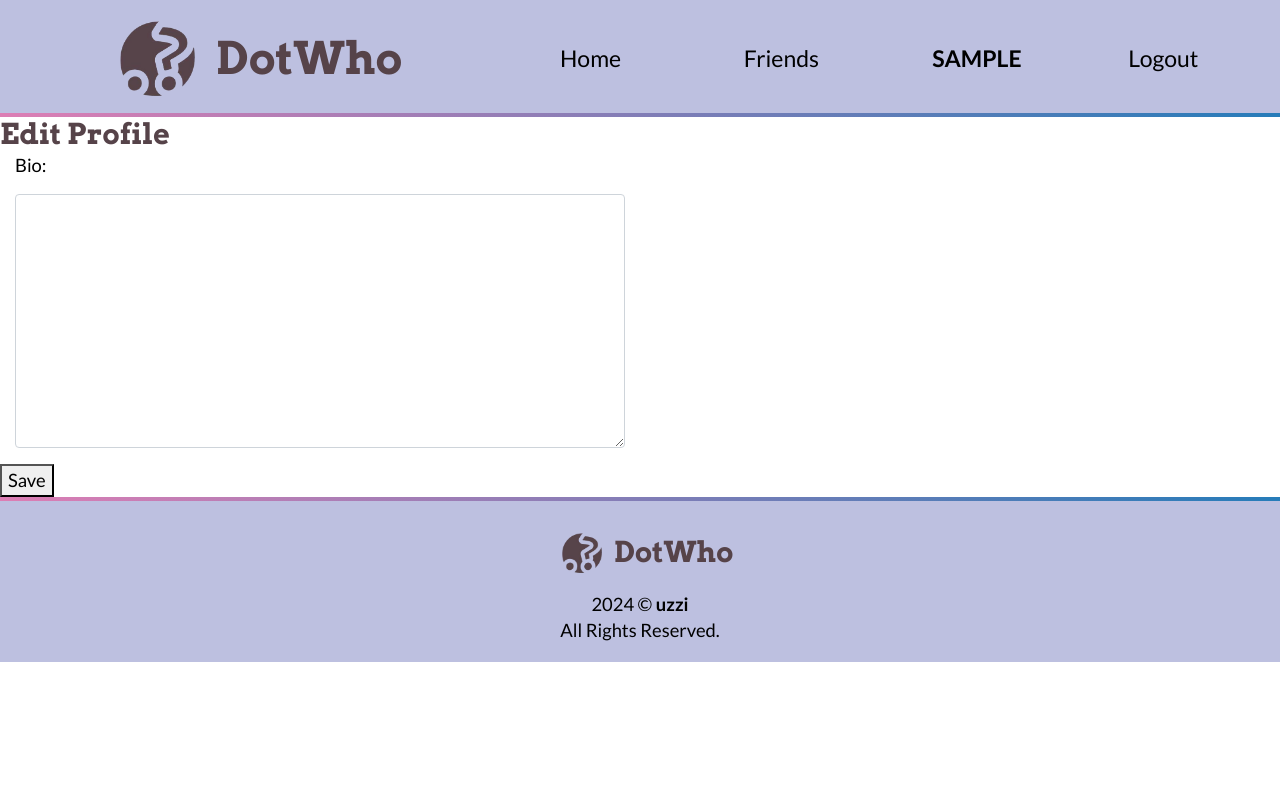
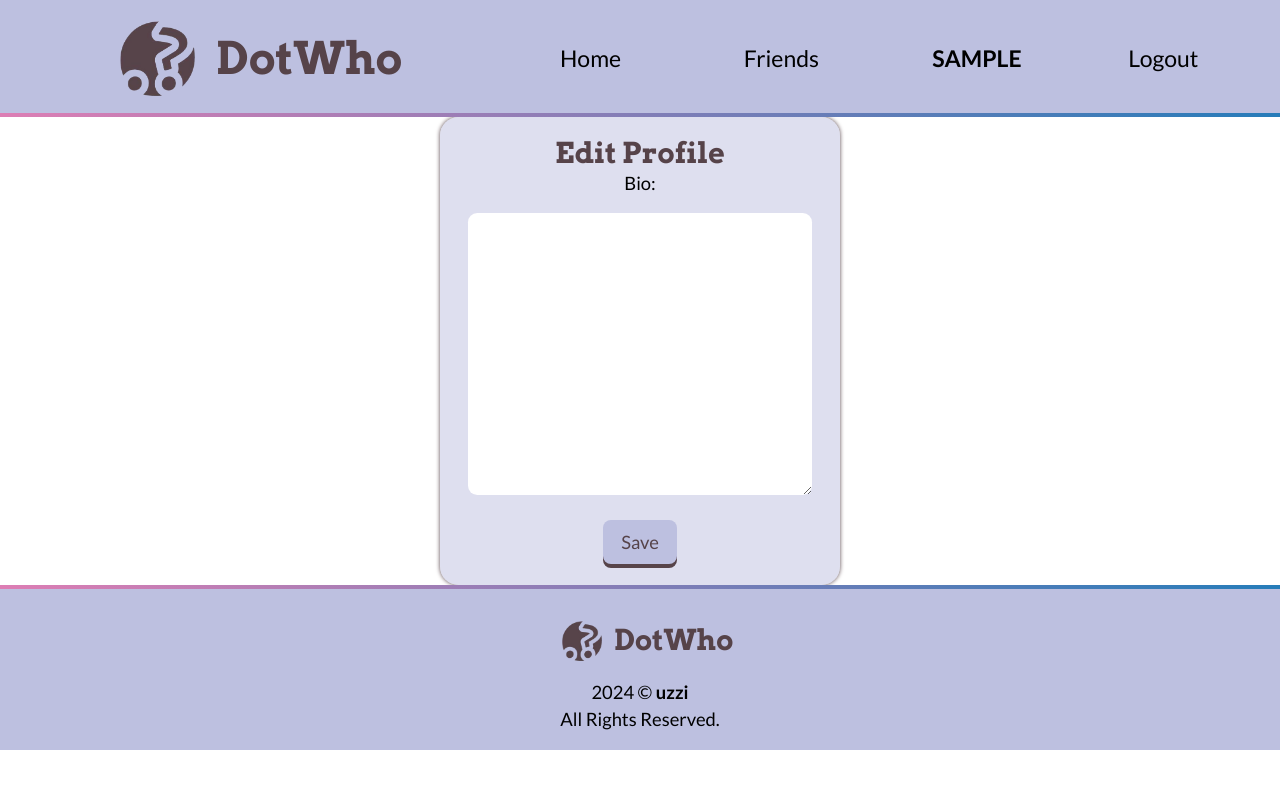
Before and after one commit to UzziKyle/DotWho, a Django app: page /profile/1/edit/ in a window 1280 px wide. Run offline with Django 5.2, Linux system fonts and the light colour scheme; the visitor is signed in with stand-in values (Sample User, id 1); data comes from the database, SQL or seed files in the repository; some libraries are stand-ins or nearby versions.

Commit message:
add style to forms; made minor updates to HTMLs and stylings

```diff
--- a/profiles/templates/profiles/edit_profile.html
+++ b/profiles/templates/profiles/edit_profile.html
@@ -1,15 +1,18 @@
 {% extends "base.html" %}
 
 {% block content %}
-<main>
-    <div class='form-container'>
-        <h3>Edit Profile</h3>
-        <form method="POST" enctype="multipart/form-data">
+<div class='form-container'>
+    <form class="form" method="POST" enctype="multipart/form-data">
+        <div class="form__title">
+            <h3>Edit Profile</h3>
+        </div>
+        <div class="form__content">
             {% csrf_token %}
             {% include "includes/form.html" %}
-
-            <button type="submit">Save</button>
-        </form>
-    </div>
-</main>
+        </div>
+        <div class="form__buttons">
+            <button class="button" type="submit">Save</button>
+        </div>
+    </form>
+</div>
 {% endblock content %}
--- a/profiles/templates/profiles/friends.html
+++ b/profiles/templates/profiles/friends.html
@@ -1,7 +1,6 @@
 {% extends "base.html" %}
 
 {% block content %}
-<main>
 <div class='friends'>
     <h3>Friends</h3>
     <ul class='card-container'>
@@ -63,5 +62,4 @@
         {% endfor %}
     </ul>
 </div>
-</main>
 {% endblock content %}
--- a/profiles/templates/profiles/profile.html
+++ b/profiles/templates/profiles/profile.html
@@ -1,7 +1,6 @@
 {% extends "base.html" %}
 
 {% block content %}
-<main>
 {% if request.user.is_authenticated %}
 <div class="profile">
     <div class="info-container">
@@ -141,5 +140,4 @@
 {% else %}
 <h3>Login or Register to see who's in DotWho.?</h3>
 {% endif %}
-</main>
 {% endblock content %}
--- a/secret_sharing/templates/secret_sharing/home.html
+++ b/secret_sharing/templates/secret_sharing/home.html
@@ -2,7 +2,6 @@
 {% load widget_tweaks %}
 
 {% block content %}
-<main>
 <button class='btn-modal open'><b>Tell a Secret</b></button>
 <div class=''>
     <div class='form-container'>
@@ -90,5 +89,4 @@
 </ul>
 
 {% include "includes/pagination.html" %}
-</main>
 {% endblock content %}
--- a/static/scss/base/_colors.scss
+++ b/static/scss/base/_colors.scss
@@ -1,9 +1,12 @@
 :root {
     --color-background-primary: hsl(0, 0%, 100%);
     --color-background-secondary: hsl(235, 36%, 81%);
+    --color-background-secondary-opaque: hsla(235, 36%, 81%, 0.5);
+    --color-background-tertiary: hsl(341, 12%, 30%);
     --color-text-primary: hsl(0, 0%, 0%);
     --color-text-secondary: hsl(341, 12%, 30%);
-    --color-text-tertiary: hsla(0, 0%, 50%, 0.75);
+    --color-text-tertiary: hsla(0, 0%, 50%, 1);
+    --color-text-tertiary-opaque: hsla(0, 0%, 50%, 0.75);
     // --text-color:
     --color-pagination-primary: hsl(235, 36%, 81%);
     --color-pagination-secondary: hsl(341, 12%, 30%);
--- /dev/null
+++ b/static/scss/components/_button.scss
@@ -0,0 +1,21 @@
+.button {
+    background-color: var(--color-background-secondary);
+    color: var(--color-text-secondary);
+    padding: 0.5em 1em;
+    border-radius: 8px;
+    border: none;
+    box-shadow: 0 4px var(--color-text-secondary);
+    margin-bottom: 2px;
+    transition: all 0.1s ease-in-out;
+
+    &:hover {
+        box-shadow: 0 4px var(--color-text-secondary), 0 0 8px var(--color-background-secondary);
+    }
+
+    &:focus {
+        box-shadow: 0 2px var(--color-text-secondary), 0 0 8px var(--color-background-secondary);
+        margin-top: 2px;
+        margin-bottom: 0;
+        transition: all 0.1s ease-in-out;
+    }
+}
--- a/static/scss/components/_index.scss
+++ b/static/scss/components/_index.scss
@@ -1,3 +1,4 @@
 @forward 'horizontal_line';
 @forward 'pagination';
-@forward 'cards';
+@forward 'card';
+@forward 'button';
--- /dev/null
+++ b/static/scss/layout/_form.scss
@@ -0,0 +1,60 @@
+.form {
+    text-align: center;
+    background-color: var(--color-background-secondary-opaque);
+    padding: 1em 1.5em;
+    border-radius: 1em;
+    width: min(100%, 400px);
+    margin-inline: auto;
+    box-shadow: 0 0 0.25em var(--color-background-tertiary);
+
+    // for debugging purposes
+    // outline: 2px solid limegreen;
+
+    // *, *::before, *::after {
+    //     outline: auto;
+    // }
+
+    &__header {
+        margin-bottom: 1em;
+    }
+
+    &__content {
+        margin-bottom: 1em;
+    }
+
+    &__field {
+        margin-bottom: calc(var(--text-base-size)*0.75);
+
+        &.has-error {
+            margin-bottom: calc(var(--text-base-size)*0.5);
+        }
+
+        input, textarea {
+            width: 100%;
+            padding: 0.5em;
+            border-radius: 0.5em;
+            border: none;
+        }
+
+        .error {
+            display: block;
+            margin-top: 4px;
+            margin-left: 1em;
+        }
+    }
+
+    &__buttons {
+        display: flex;
+        justify-content: space-evenly;
+    }
+
+    &__bottom {
+        a {
+            text-decoration: underline;
+
+            &:hover, &:active, &focus {
+                text-decoration: none;
+            }
+        }
+    }
+}
--- a/static/scss/layout/_header.scss
+++ b/static/scss/layout/_header.scss
@@ -4,12 +4,6 @@
   position: relative;
   background-color: var(--color-background-secondary);
   padding-block: var(--text-base-size);
-  // for debugging purposes
-  // outline: 2px solid limegreen;
-
-  // *, *::before, *::after {
-  //     outline: auto;
-  // }
 
   @include m.respond-to('medium') {
     display: grid;
--- a/static/scss/layout/_index.scss
+++ b/static/scss/layout/_index.scss
@@ -1,3 +1,4 @@
 @forward 'header';
 @forward 'footer';
 @forward 'card_container';
+@forward 'form';
--- a/templates/base.html
+++ b/templates/base.html
@@ -15,8 +15,10 @@
     <body>
         {% include "includes/header.html" %}
 
+        <main>
         {% block content %}
         {% endblock content %}
+        </main>
 
         {% include "includes/footer.html" %}
     </body>
--- a/templates/includes/form.html
+++ b/templates/includes/form.html
@@ -10,23 +10,23 @@
 
 {% for field in form %}
 
-<div class="col-md-6">
-    <div class="form-group">
+<div class="form__field">
     {% if field.field.widget.input_type == 'checkbox' %}
     <div class="form-check form-switch">
         {% render_field field class="form-check-input ms-auto" %}
         <label class="form-check-label text-body ms-3 text-truncate w-250 mb-0" for="flexSwitchCheckDefault5">{{ field.label_tag }}</label>
     </div>
     {% else %}
-    <label for="example-text-input" class="form-control-label">{{ field.label_tag}}</label>
-    {% render_field field class="form-control" %}
+    <label for="example-text-input" class="form-control-label">{{ field.label_tag}}
+
+    </label>
+    {% render_field field %}
     {% endif %}
-</div>
-</div>
+
     {% for error in field.errors %}
-    <div class="invalid-feedback">
+    <div class="error">
     {{ error }}
     </div>
     {% endfor %}
-
+</div>
 {% endfor %}
```
Also changed, not shown: profiles/templates/profiles/login.html (+17 -9 lines), profiles/templates/profiles/register.html (+23 -15 lines), secret_sharing/templates/secret_sharing/secret_delete.html (+9 -7 lines), secret_sharing/templates/secret_sharing/secret_edit.html (+7 -6 lines), static/css/style.min.css, static/scss/components/_card.scss (renamed from static/scss/components/_cards.scss), 1 other file. Lines whose indentation alone changed are shown as unchanged.
